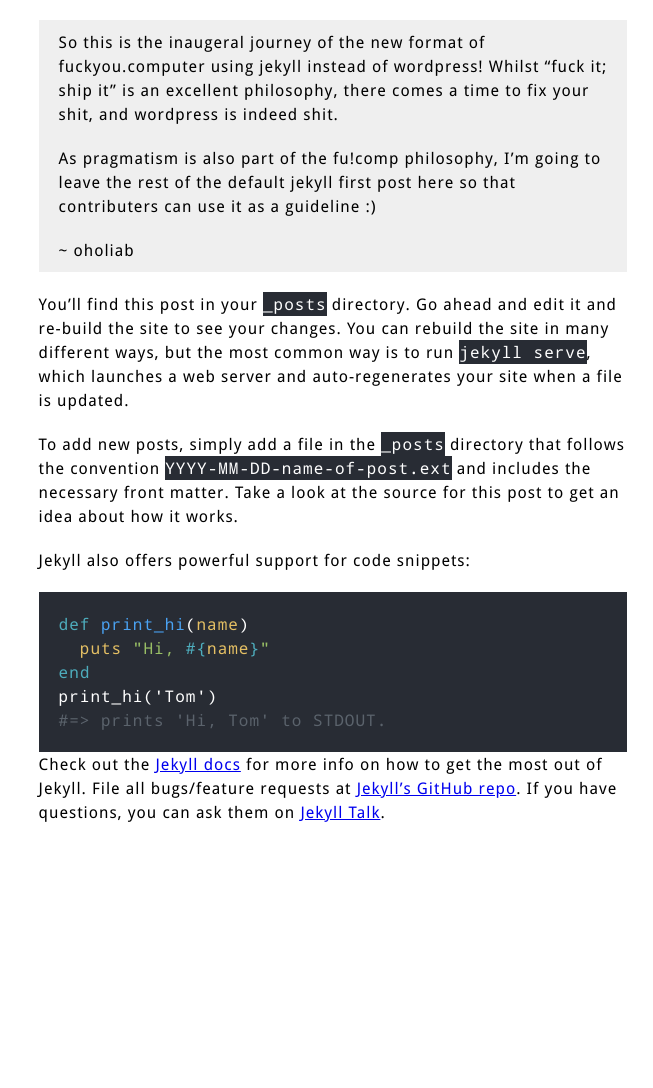
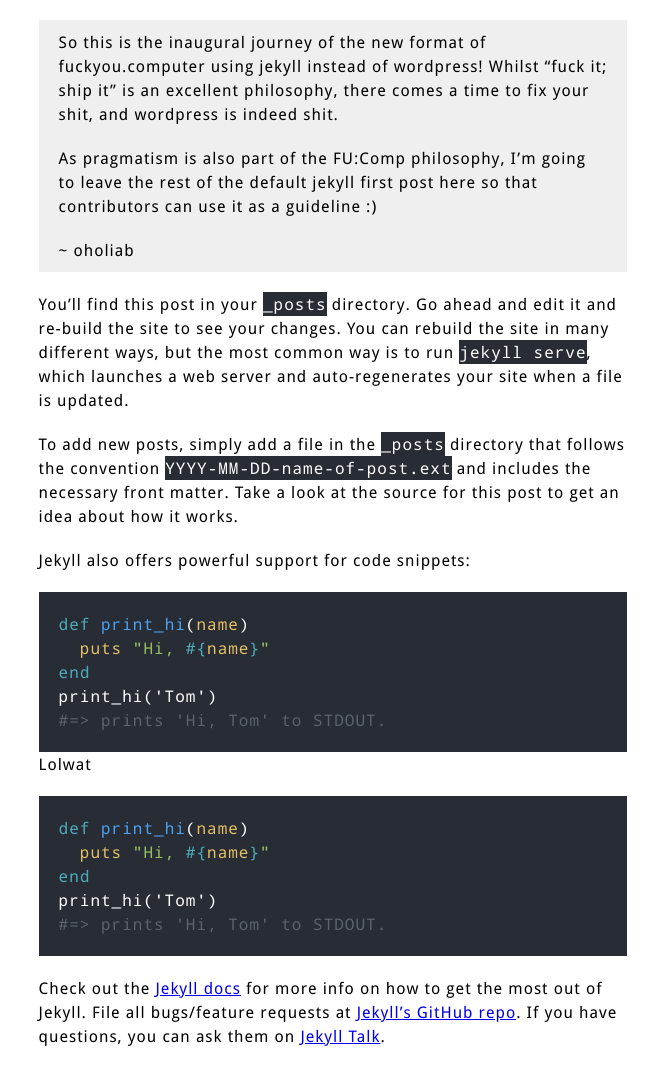
Before and after one commit to oholiab/fucomp.github.io, a Jekyll site: the page built from _posts/2016-09-30-welcome-to-jekyll.markdown, in a window 1280 px wide. Shown: the whole page, without its empty margins (627-1280 px from the left). Built offline with Jekyll 4.4.1, drawn with Linux system fonts in a browser that asks for light colours; before the commit the page ends 900 px from its top, so only the background shows below that.

Commit message:
Fixed some typos

````diff
--- a/_posts/2016-09-30-welcome-to-jekyll.markdown
+++ b/_posts/2016-09-30-welcome-to-jekyll.markdown
@@ -5,12 +5,12 @@ date:   2016-09-30 11:33:58 +0100
 categories: infra jekyll update
 ---
 
-> So this is the inaugeral journey of the new format of fuckyou.computer using
+> So this is the inaugural journey of the new format of fuckyou.computer using
 > jekyll instead of wordpress! Whilst "fuck it; ship it" is an excellent
 > philosophy, there comes a time to fix your shit, and wordpress is indeed shit.
 >
-> As pragmatism is also part of the fu!comp philosophy, I'm going to leave the
-> rest of the default jekyll first post here so that contributers can use it as a
+> As pragmatism is also part of the FU:Comp philosophy, I'm going to leave the
+> rest of the default jekyll first post here so that contributors can use it as a
 > guideline :)
 >
 > ~ oholiab
@@ -29,6 +29,16 @@ print_hi('Tom')
 #=> prints 'Hi, Tom' to STDOUT.
 {% endhighlight %}
 
+Lolwat
+
+```ruby
+def print_hi(name)
+  puts "Hi, #{name}"
+end
+print_hi('Tom')
+#=> prints 'Hi, Tom' to STDOUT.
+```
+
 Check out the [Jekyll docs][jekyll-docs] for more info on how to get the most out of Jekyll. File all bugs/feature requests at [Jekyll’s GitHub repo][jekyll-gh]. If you have questions, you can ask them on [Jekyll Talk][jekyll-talk].
 
 [jekyll-docs]: http://jekyllrb.com/docs/home
````
